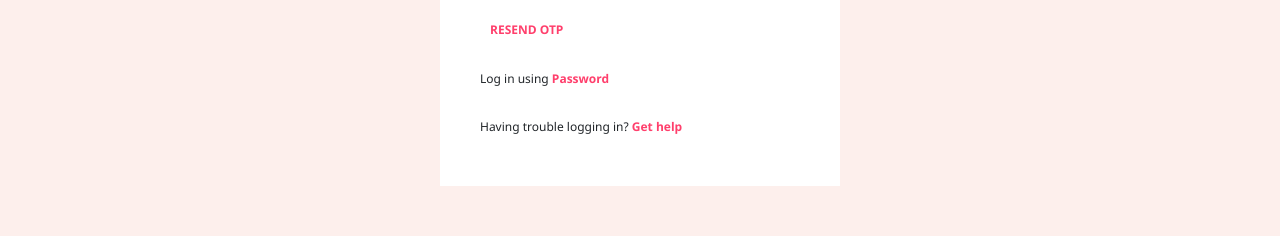
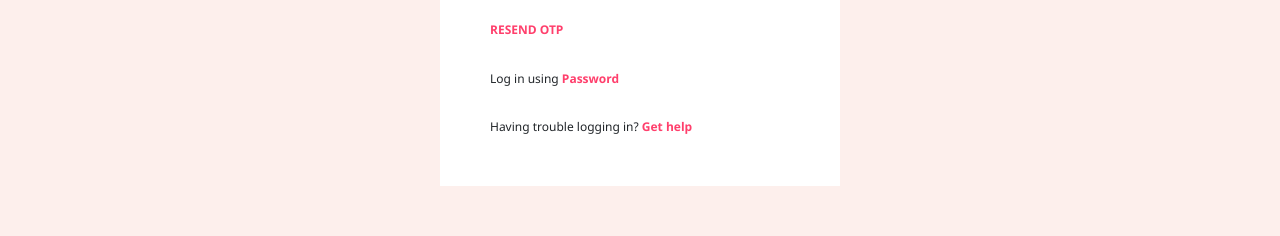
Before and after one commit to rk-poddar/myntra-clone, a React (Vite) app: page /login/otp in a window 1280 px wide. Shown: the part 506-742 px from the top of the page. Built offline with nearby package versions, Linux system fonts and the light colour scheme.

Commit message:
minor change

```diff
--- a/src/Pages/Login/OTP/Otp.css
+++ b/src/Pages/Login/OTP/Otp.css
@@ -90,7 +90,7 @@ input {
 }
 
 .bottomlink{
-    padding-left: 40px;
+    padding-left: 50px;
     padding-bottom: 50px;
 }
 
```
